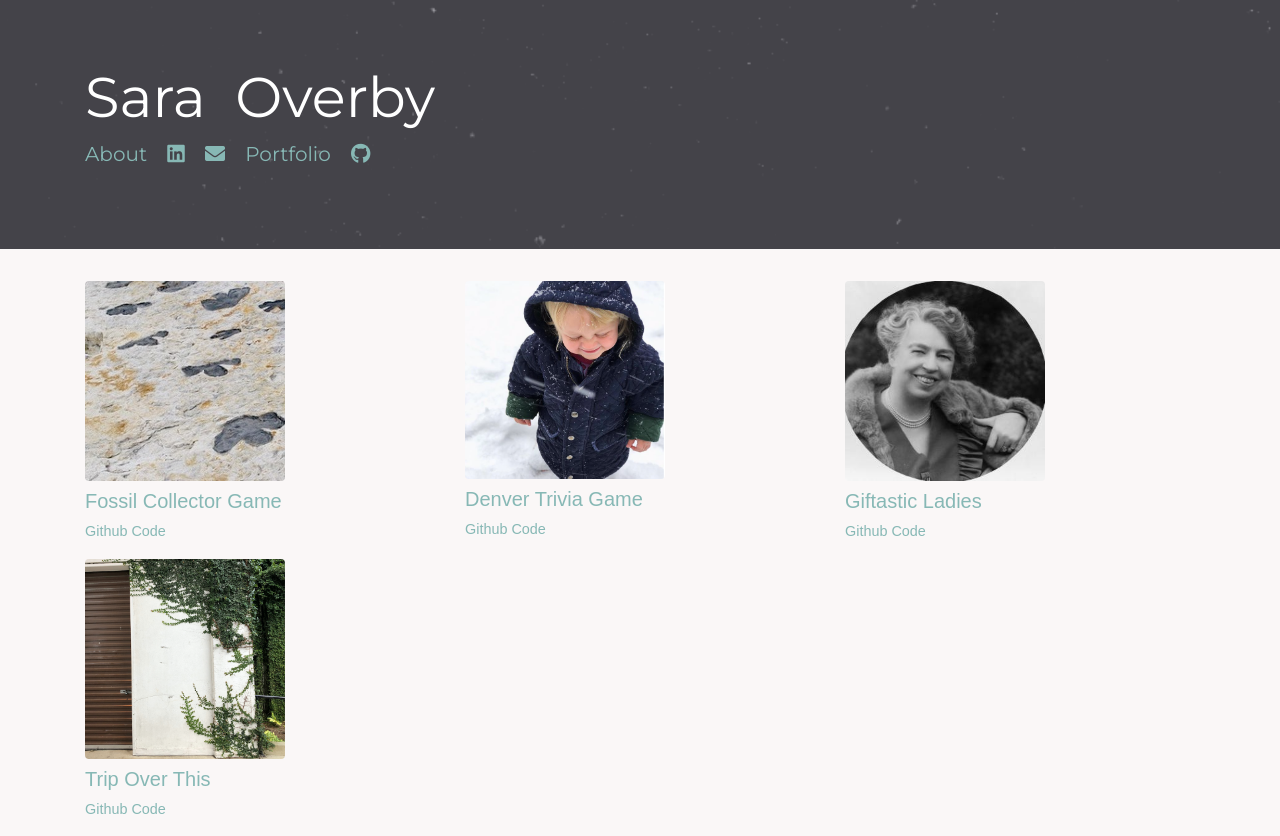
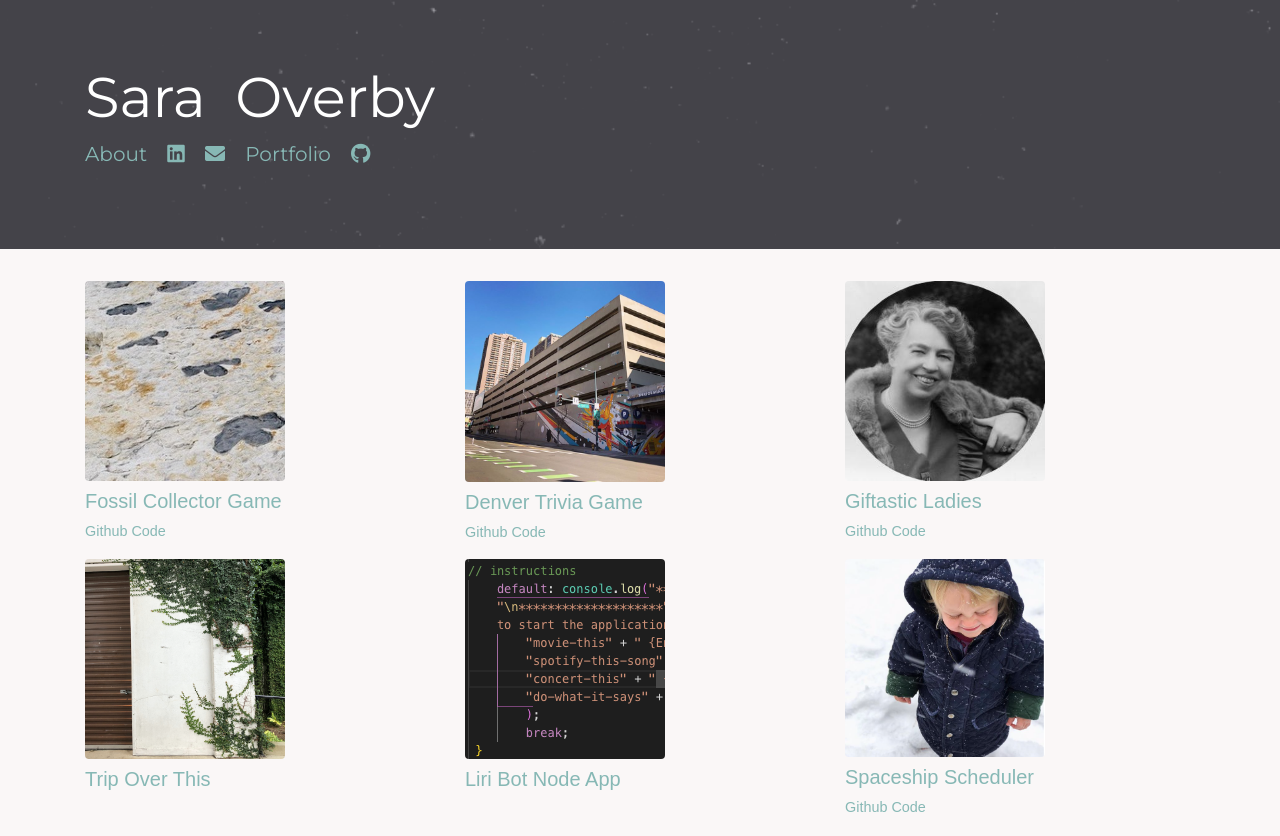
Before and after one commit to overbysara/Portfolio, a plain HTML site: page portfolio.html in a window 1280 px wide. Drawn offline with nearby package versions, Linux system fonts and the light colour scheme.

Commit message:
portfolio updates

```diff
--- a/portfolio.html
+++ b/portfolio.html
@@ -52,7 +52,7 @@
       </div>
       <div class="col-sm">
           <figure class="figure">
-              <a href="https://overbysara.github.io/TriviaGame/index.html"><img src="assets/images/Esnow.png" class="figure-img img-fluid rounded" width="200px" alt="My daughter in Denver">
+              <a href="https://overbysara.github.io/TriviaGame/index.html"><img src="assets/images/Denver.png" class="figure-img img-fluid rounded" width="200px" alt="Denver">
               <figcaption class="figure-caption"><h5>Denver Trivia Game</h5></a> <a href="https://github.com/overbysara/TriviaGame">Github Code</a></figcaption>
             </figure>
       </div>
@@ -63,13 +63,25 @@
               </figure>
       </div>
     </div>
-    <div class="row">
+  <div class="row">
+      <div class="col-sm">
+        <figure class="figure">
+          <a href="https://github.com/mahume/Trip-Over-This"><img src="assets/images/NOLA.png" class="figure-img img-fluid rounded" width="200px" alt="NOLA">
+            <figcaption class="figure-caption"><h5>Trip Over This</h5></a>
+          </figure>
+      </div>
       <div class="col-sm">
           <figure class="figure">
-            <a href="https://mahume.github.io/Trip-Over-This/"><img src="assets/images/NOLA.png" class="figure-img img-fluid rounded" width="200px" alt="NOLA">
-              <figcaption class="figure-caption"><h5>Trip Over This</h5></a> <a href="https://github.com/mahume/Trip-Over-This">Github Code</a></figcaption>
+              <a href="hhttps://github.com/overbysara/liri-node-app"><img src="assets/images/liri.png" class="figure-img img-fluid rounded" width="200px" alt="liri code">
+              <figcaption class="figure-caption"><h5>Liri Bot Node App</h5></a></figcaption>
             </figure>
-       </div>
+      </div>
+      <div class="col-sm">
+          <figure class="figure">
+              <a href="https://overbysara.github.io/TrainScheduler/"><img src="assets/images/Esnow.png" class="figure-img img-fluid rounded" width="200px" alt="My daughter in the snow">
+              <figcaption class="figure-caption"><h5>Spaceship Scheduler</h5></a> <a href="https://github.com/overbysara/TrainScheduler">Github Code</a></figcaption>
+              </figure>
+      </div>
     </div>
 </div>
 
```
Also changed, not shown: assets/images/Denver.png (added), assets/images/liri.png (added).
